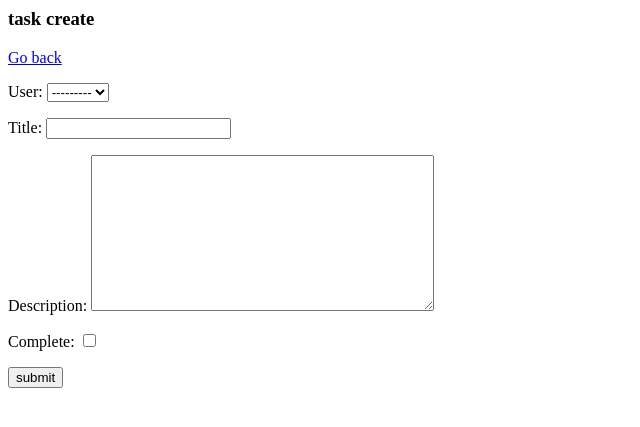
After one commit to Dancan1998/Django-ToDo-app, a Django app: page /task-create in a window 1280 px wide. The commit adds this page. Shown: the top 427 px of the page, without its empty margins (0-640 px from the left). Run offline with Django 3.2, Linux system fonts and the light colour scheme.

Commit message:
CreateIView

```diff
--- /dev/null
+++ b/templates/todo/task_form.html
@@ -0,0 +1,6 @@
+<h3>task create</h3>
+<a href="{% url 'todo:task-list' %}">Go back</a>
+<form action="" method="POST">
+  {% csrf_token %} {{form.as_p}}
+  <input type="submit" value="submit" />
+</form>
--- a/templates/todo/task_list.html
+++ b/templates/todo/task_list.html
@@ -1,4 +1,5 @@
 <h1>my todo app</h1>
+<a href="{% url 'todo:task-create' %}">Add Task</a>
 
 <table>
   <tr>
--- a/todo/models.py
+++ b/todo/models.py
@@ -3,7 +3,8 @@ from django.contrib.auth.models import User
 
 
 class Task(models.Model):
-    user = models.ForeignKey(User, on_delete=models.CASCADE, null=True, blank=True)
+    user = models.ForeignKey(
+        User, on_delete=models.CASCADE, null=True, blank=True)
     title = models.CharField(max_length=200)
     description = models.TextField()
     complete = models.BooleanField(default=False)
@@ -11,7 +12,7 @@ class Task(models.Model):
     updated = models.DateTimeField(auto_now=True)
 
     def __str__(self):
-         return f"{self.user.username} {self.title}"
+        return f"{self.title}"
 
     class Meta:
-        ordering =['complete']
+        ordering = ['complete']
--- a/todo/urls.py
+++ b/todo/urls.py
@@ -1,8 +1,9 @@
 from django.urls import path
-from .views import TaskListView, TastDetailView
+from .views import TaskListView, TastDetailView, TaskCreateView
 app_name = 'todo'
 
 urlpatterns = [
     path('', TaskListView.as_view(), name='task-list'),
     path('task/<int:pk>', TastDetailView.as_view(), name='task-detail'),
+    path('task-create', TaskCreateView.as_view(), name='task-create'),
 ]
--- a/todo/views.py
+++ b/todo/views.py
@@ -1,6 +1,7 @@
 from django.shortcuts import render
-from django.views.generic import ListView, DetailView
+from django.views.generic import ListView, DetailView, CreateView
 from .models import Task
+from django.urls import reverse_lazy
 
 
 class TaskListView(ListView):
@@ -11,3 +12,9 @@ class TaskListView(ListView):
 class TastDetailView(DetailView):
     model = Task
     context_object_name = 'task_detail'
+
+
+class TaskCreateView(CreateView):
+    model = Task
+    fields = '__all__'
+    success_url = reverse_lazy('todo:task-list')
```
